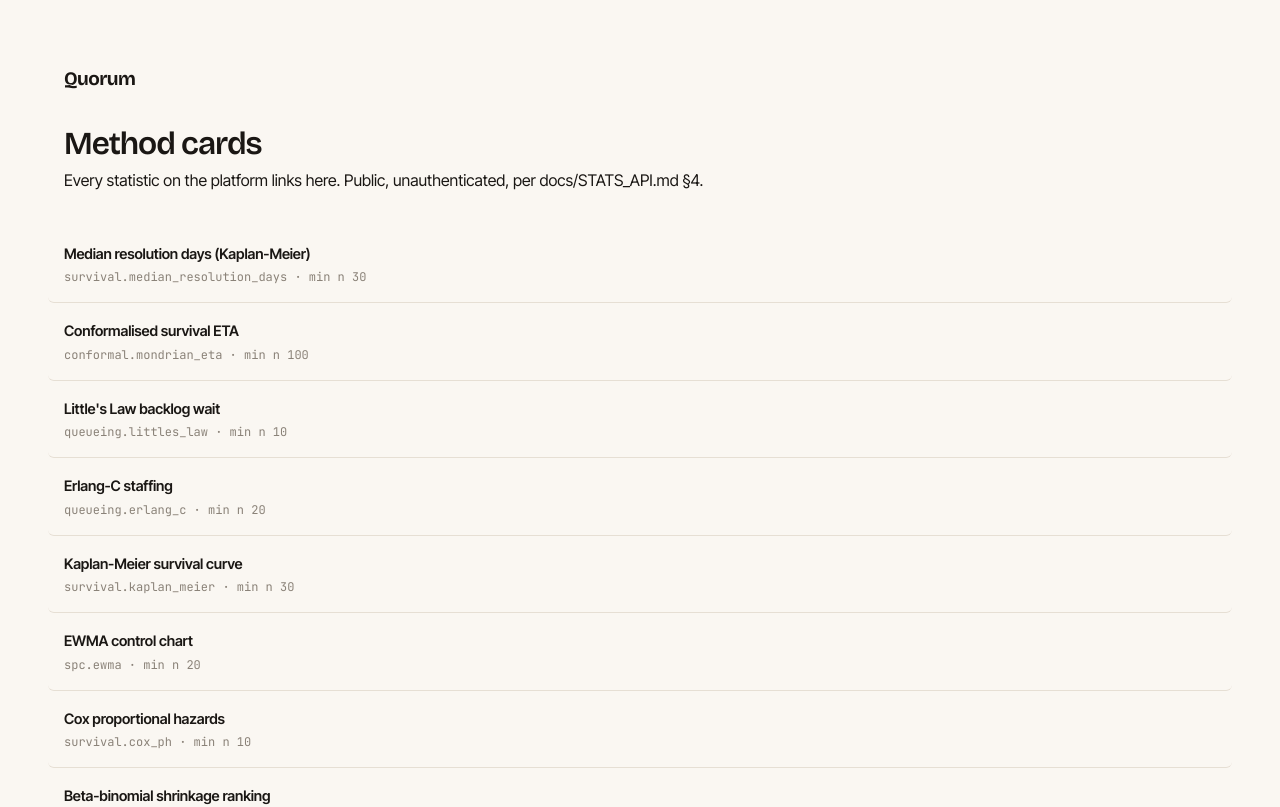
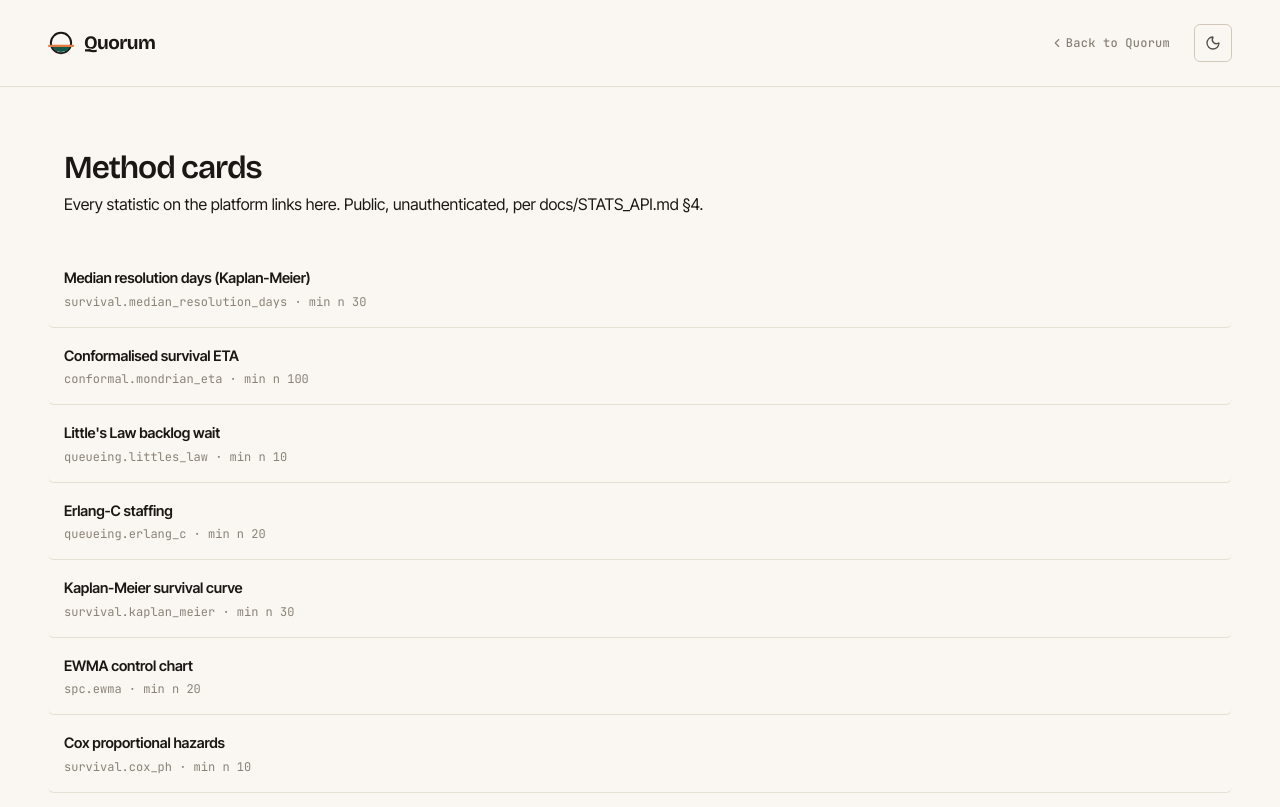
Before and after one commit to 1mystic/Quorum, a Vue app in the folder frontend/: page /methods in a window 1280 px wide. Shown: the top 807 px of the page. Built offline with nearby package versions, Linux system fonts and the light colour scheme.

Commit message:
feat: branded header with a way back on Method Card pages

```diff
--- a/frontend/src/assets/style.css
+++ b/frontend/src/assets/style.css
@@ -2717,3 +2717,29 @@ html.qs-active::-webkit-scrollbar{
     transition:none;
   }
 }
+
+/*  45. Static page header (StaticHeader.vue)  */
+/* The minimal top bar for pages outside every shell (Method Cards): brand
+   mark plus an explicit way back, styled close to .topbar (sticky, same
+   blur) since it is standing in for one on a page with no sidebar. */
+.static-header{
+  position:sticky;
+  top:0;
+  z-index:40;
+  background:color-mix(in srgb,var(--canvas) 90%,transparent);
+  backdrop-filter:blur(12px);
+  border-bottom:1px solid var(--hair);
+  padding:var(--sp5) var(--sp7);
+  display:flex;
+  align-items:center;
+  gap:var(--sp5);
+}
+@media(max-width:768px){
+  .static-header{
+    padding:var(--sp5);
+  }
+}
+.static-header-back{
+  margin-left:auto;
+  margin-bottom:0;
+}
--- /dev/null
+++ b/frontend/src/components/layout/StaticHeader.vue
@@ -0,0 +1,39 @@
+<script setup>
+import { computed } from 'vue'
+import { ChevronLeft } from 'lucide-vue-next'
+import { useAuthStore } from '../../stores/auth'
+import ThemeToggle from '../ui/ThemeToggle.vue'
+
+// The minimal header for every page outside TenantShell/AuthShell/LandingNav
+// (Method Cards today: MethodsIndexView, MethodCardView - both deliberately
+// public and unauthenticated, docs/STATS_API.md §4, so they cannot assume a
+// tenant shell exists). Without this, a page reached by a shared link or a
+// deep search result had no logo and no way back into the app at all.
+//
+// "Back" resolves through the auth store's own homeRoute getter, the same
+// one router.beforeEach already trusts: a real dashboard if a session and
+// tenant exist, the landing page otherwise. Not a hard-coded "/" - a
+// logged-in member clicking "back" from a Method Card should land on their
+// own dashboard, not be bounced out to the marketing page.
+
+const auth = useAuthStore()
+const backTo = computed(() => auth.homeRoute)
+const backLabel = computed(() => (auth.isLoggedIn ? 'Back to dashboard' : 'Back to Quorum'))
+</script>
+
+<template>
+  <header class="static-header">
+    <router-link class="brand" :to="backTo">
+      <svg width="26" height="26" viewBox="0 0 32 32" aria-hidden="true">
+        <circle cx="16" cy="16" r="12.5" fill="none" stroke="currentColor" stroke-width="2.4" />
+        <path d="M4.6 19.6a12.5 12.5 0 0 0 22.8 0Z" fill="var(--brand)" />
+        <rect x="0" y="18.3" width="32" height="2.6" rx="1.3" fill="var(--accent)" />
+      </svg>
+      Quorum
+    </router-link>
+    <router-link :to="backTo" class="topbar-back static-header-back">
+      <ChevronLeft :size="14" />{{ backLabel }}
+    </router-link>
+    <ThemeToggle />
+  </header>
+</template>
--- a/frontend/src/views/MethodCardView.vue
+++ b/frontend/src/views/MethodCardView.vue
@@ -1,6 +1,7 @@
 <script setup>
 import { computed } from 'vue'
 import { useRoute } from 'vue-router'
+import StaticHeader from '../components/layout/StaticHeader.vue'
 import { methodCard } from '../fixtures/methodCards'
 
 // GET /api/methods/{method_id} per docs/STATS_API.md §4: not tenant-scoped,
@@ -13,9 +14,8 @@ const card = computed(() => methodCard(route.params.id))
 </script>
 
 <template>
+  <StaticHeader />
   <div class="wrap" style="padding-block:var(--sp8)">
-    <router-link to="/" class="brand" style="margin-bottom:var(--sp6);display:inline-flex">Quorum</router-link>
-
     <div v-if="card" class="card">
       <div class="chead"><div><h1 style="font-size:1.6rem">{{ card.name }}</h1><div class="sub">{{ card.id }}</div></div></div>
       <p style="font-size:15.5px;line-height:1.7;color:var(--ink-2)">{{ card.one_liner }}</p>
--- a/frontend/src/views/MethodsIndexView.vue
+++ b/frontend/src/views/MethodsIndexView.vue
@@ -1,12 +1,13 @@
 <script setup>
+import StaticHeader from '../components/layout/StaticHeader.vue'
 import { methodCards } from '../fixtures/methodCards'
 
 const cards = Object.values(methodCards)
 </script>
 
 <template>
+  <StaticHeader />
   <div class="wrap" style="padding-block:var(--sp8)">
-    <router-link to="/" class="brand" style="margin-bottom:var(--sp6);display:inline-flex">Quorum</router-link>
     <h1 style="margin-bottom:var(--sp2)">Method cards</h1>
     <p class="sub" style="margin-bottom:var(--sp6)">Every statistic on the platform links here. Public, unauthenticated, per docs/STATS_API.md §4.</p>
 
```
Also changed, not shown: frontend/src/assets/STYLE-INDEX.md (+1 -0 lines), 1 other file (tests, documents, lock files or other folders).
